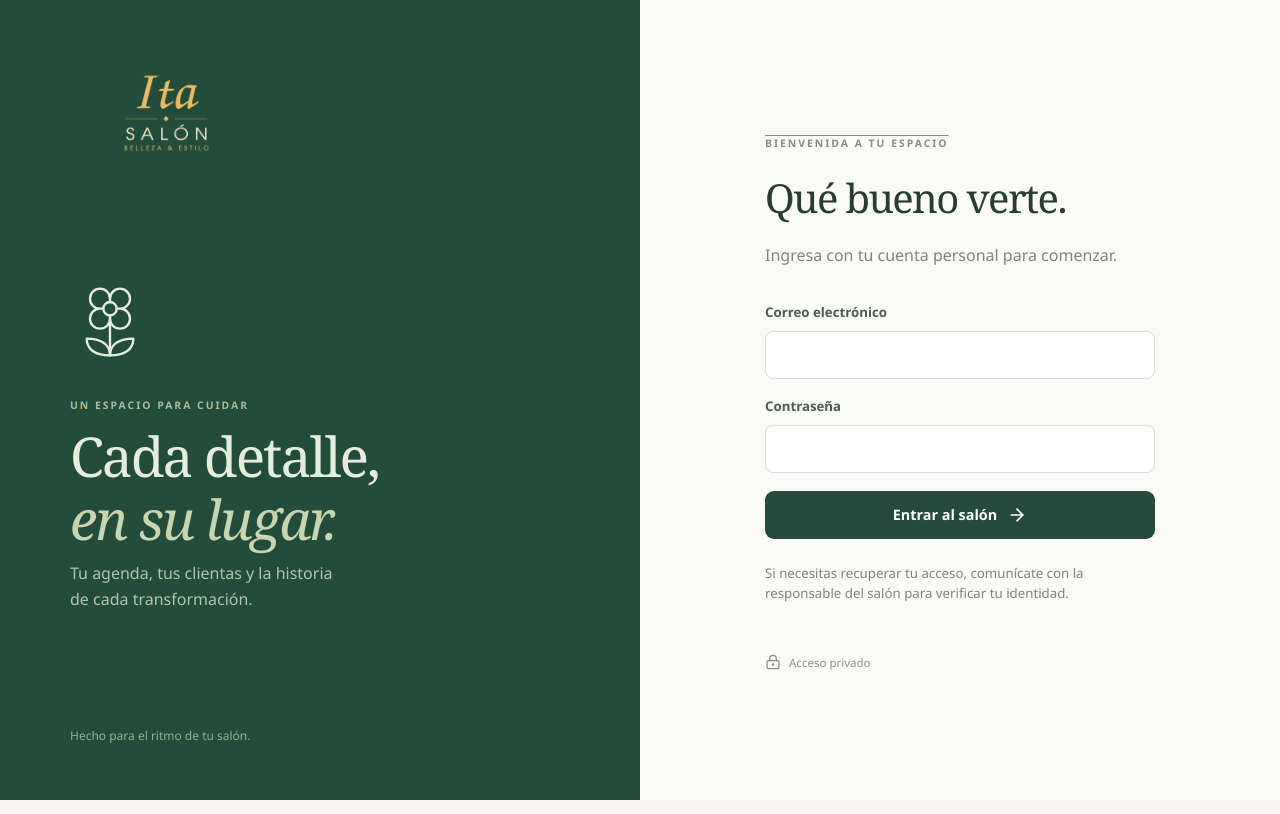
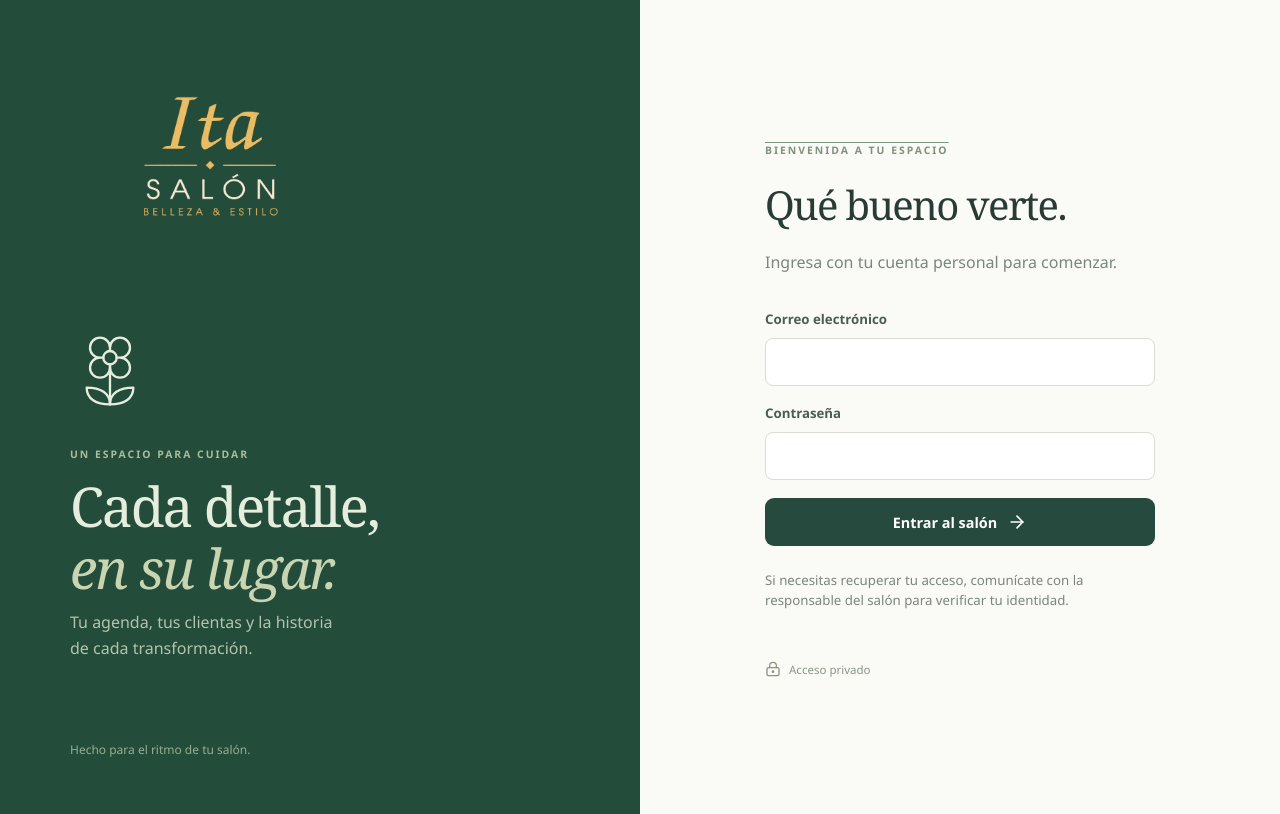
Before and after one commit to MarycieloBerrio/ita, a React (Vite) app: page / in a window 1280 px wide. Built offline with nearby package versions, Linux system fonts and the light colour scheme; no server answers.

Commit message:
fix: improve logo contrast and scale

```diff
--- a/src/components/BrandLogo.tsx
+++ b/src/components/BrandLogo.tsx
@@ -1,4 +1,13 @@
-export default function BrandLogo() {
+export default function BrandLogo({ tone = 'original' }: { tone?: 'original' | 'forest' }) {
+  if (tone === 'forest') {
+    return (
+      <span
+        className="brand-logo brand-logo-forest"
+        role="img"
+        aria-label="Ita · Salón · Belleza & estilo"
+      />
+    );
+  }
   return (
     <img
       className="brand-logo"
--- a/src/components/Layout.tsx
+++ b/src/components/Layout.tsx
@@ -35,7 +35,7 @@ export default function Layout() {
       </a>
       <aside className={`sidebar ${open ? 'is-open' : ''}`}>
         <NavLink to="/" className="wordmark">
-          <BrandLogo />
+          <BrandLogo tone="forest" />
         </NavLink>
         <p className="nav-caption">TU SALÓN</p>
         <nav aria-label="Navegación principal">
--- a/src/styles.css
+++ b/src/styles.css
@@ -167,20 +167,25 @@ small,
 }
 .wordmark {
   display: block;
-  width: 192px;
+  width: 204px;
   max-width: 100%;
 }
 .brand-logo {
   display: block;
   width: 100%;
-  height: 112px;
+  height: 154px;
   object-fit: contain;
+}
+.brand-logo-forest {
+  background-color: var(--color-forest);
+  -webkit-mask: url('/logo.png') center / 130% auto no-repeat;
+  mask: url('/logo.png') center / 130% auto no-repeat;
 }
 .nav-caption {
   font-size: 10px;
   letter-spacing: 2px;
   color: #8b978f;
-  margin: 55px 16px 17px;
+  margin: 25px 16px 17px;
 }
 .sidebar nav {
   display: flex;
@@ -546,11 +551,11 @@ tr:last-child td {
   gap: 80px;
 }
 .login-story .wordmark {
+  width: 280px;
   padding: 0;
-  color: #f4f3e9;
 }
-.login-story .wordmark span {
-  color: #c0cebb;
+.login-story .brand-logo {
+  height: 196px;
 }
 .login-story .eyebrow {
   margin-top: 35px;
@@ -1002,9 +1007,6 @@ tr:last-child td {
   .login-story .eyebrow {
     margin-top: 10px;
   }
-  .login-story .wordmark {
-    font-size: 44px;
-  }
   .login-form {
     padding: 40px 24px;
   }
```
